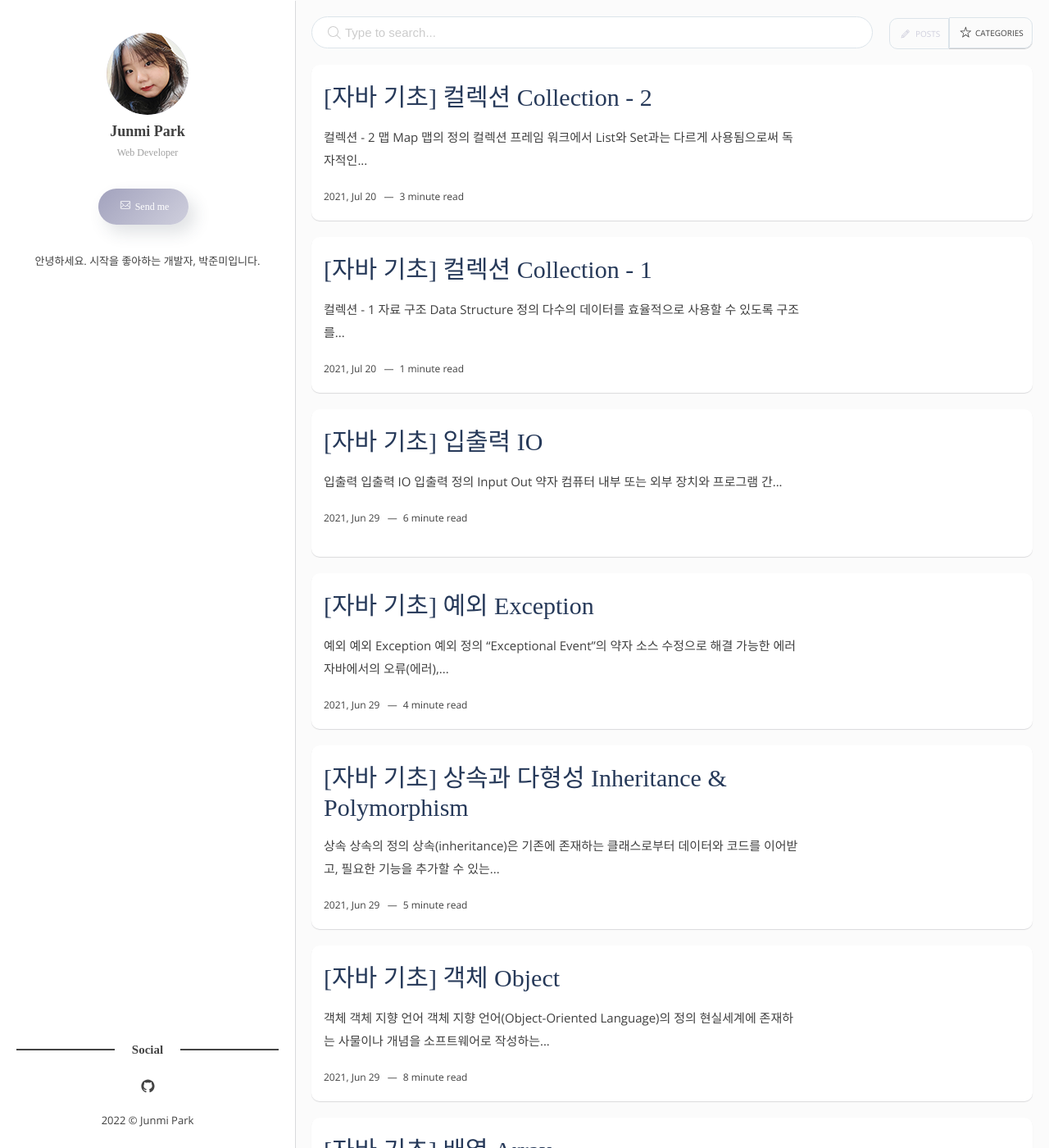
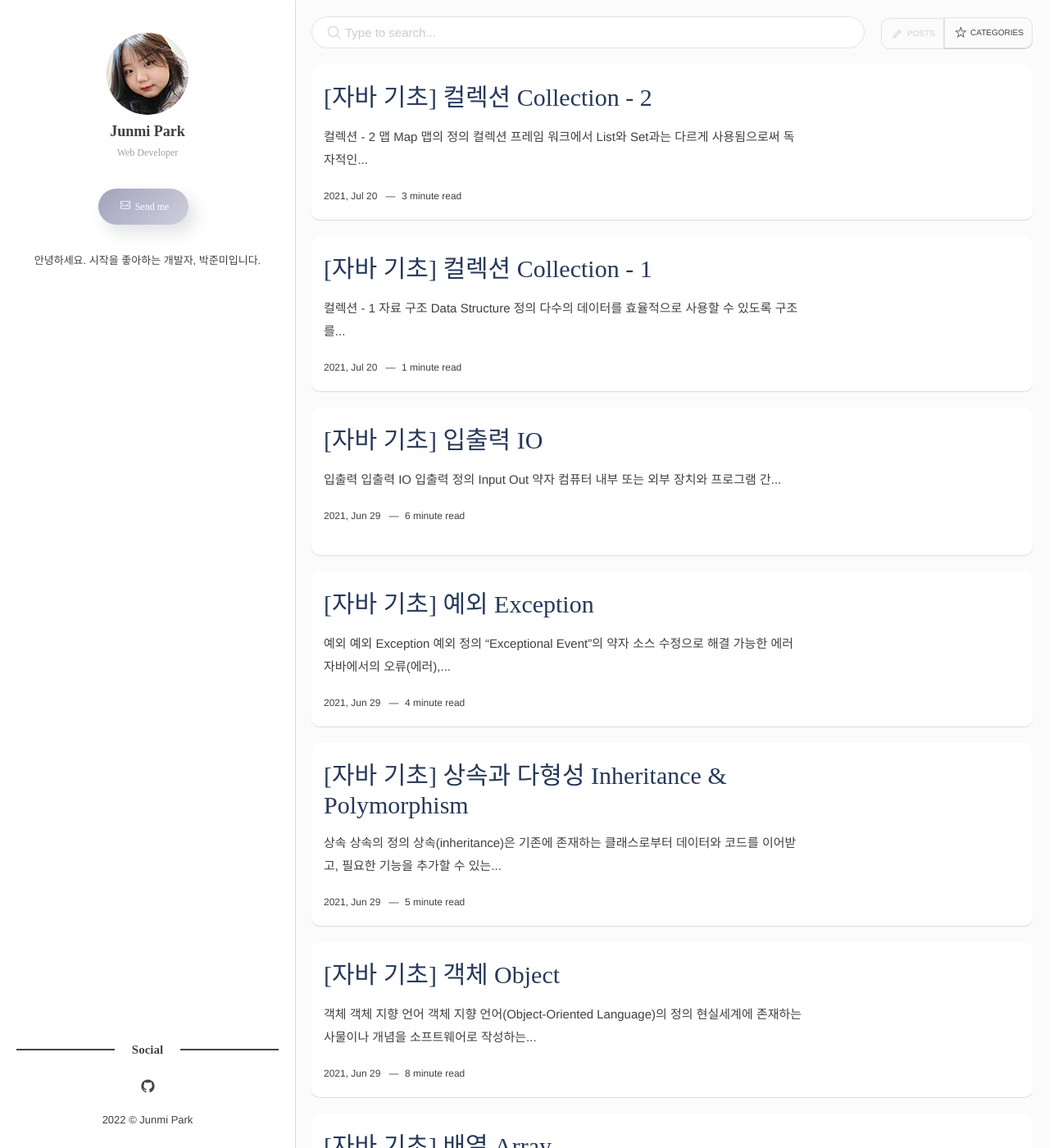
Before and after one commit to junmipark/junmipark.github.io, a Jekyll site: the page built from index.html, in a window 1280 px wide and 1400 px high. Shown: the whole window at 82% size. Built offline with Jekyll 4.4.1, drawn with Linux system fonts in a browser that asks for light colours; some web fonts are replaced; the list of posts is cut into pages by our own code.

Commit message:
Update _typography.scss

```diff
--- a/_sass/0-settings/_typography.scss
+++ b/_sass/0-settings/_typography.scss
@@ -7,12 +7,9 @@ $base-font-size: 15px;
 $base-font-style: normal;
 $base-font-variant: normal;
 $base-font-weight: normal;
-$base-font-family: 'Open Sans', Helvetica Neue, Helvetica, Arial, sans-serif;
+$base-font-family: 'Nanum Gothic', Helvetica Neue, Helvetica, Arial, sans-serif;
 $base-line-height: 28px;
 
 // Headings
 $heading-font-weight: 400;
-$heading-font-family: 'Volkhov', 'Times New Roman', Times, serif;
-
-$font-family-main: 'Nanum Gothic', sans-serif;
-$font-family-headings: 'Nanum Gothic', sans-serif;
+$heading-font-family: 'Nanum Gothic', 'Times New Roman', Times, serif;
```
